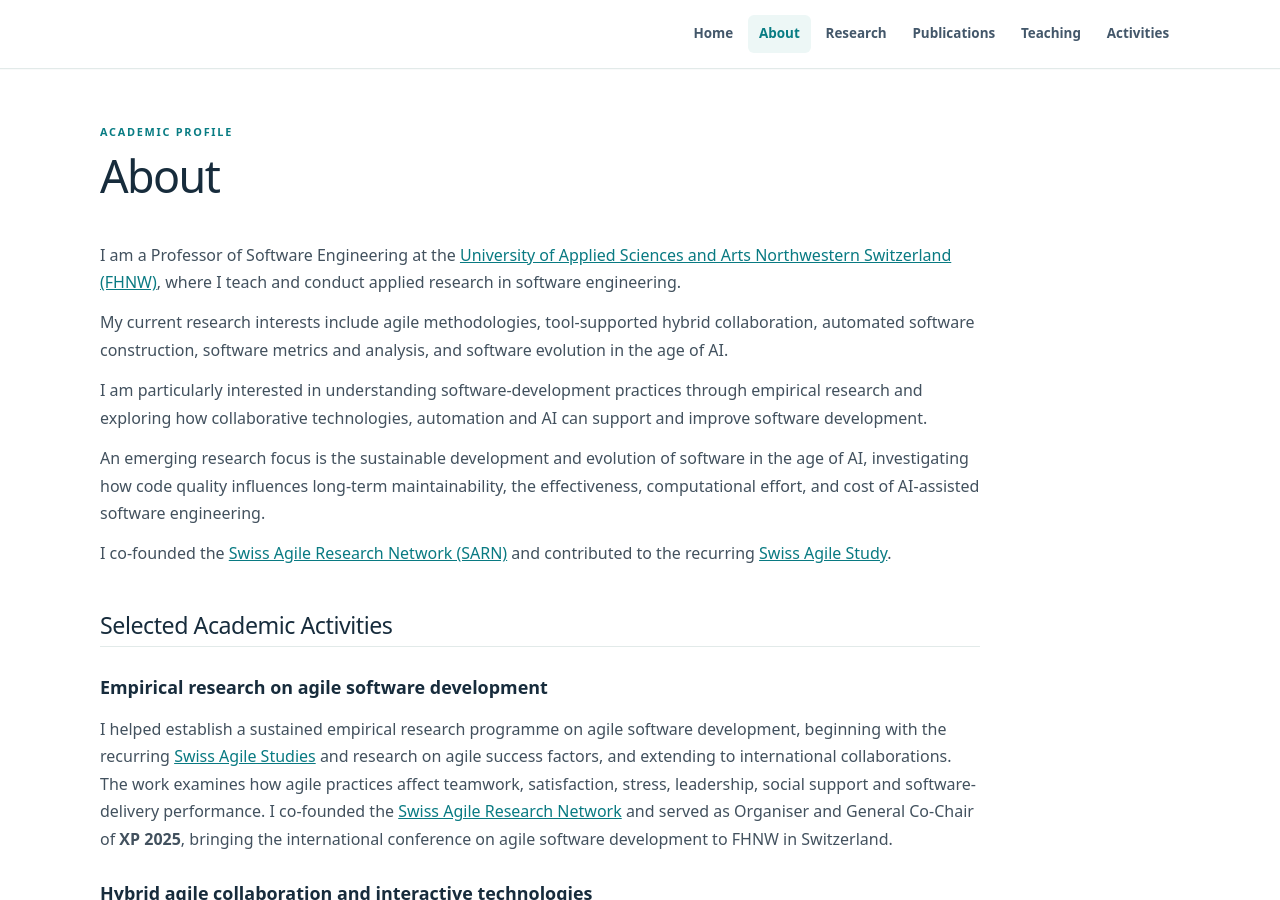
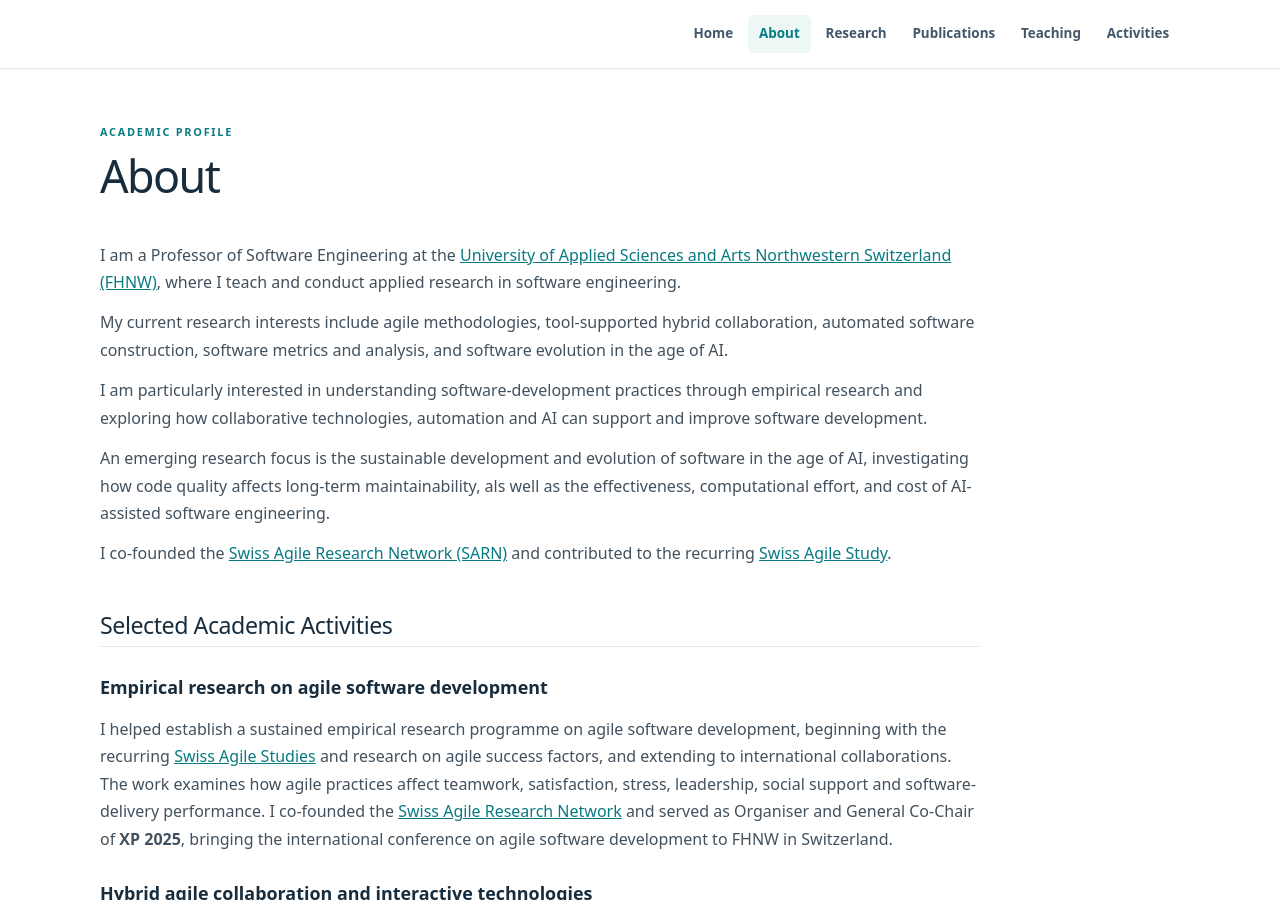
Before and after one commit to martinkropp/martinkropp.github.io, a Jekyll site: the page built from about.md, in a window 1280 px wide and 900 px high. Built offline with Jekyll 4.4.1, drawn with Linux system fonts in a browser that asks for light colours.

Commit message:
rephrase research interest sentence

```diff
--- a/about.md
+++ b/about.md
@@ -10,7 +10,7 @@ My current research interests include agile methodologies, tool-supported hybrid
 
 I am particularly interested in understanding software-development practices through empirical research and exploring how collaborative technologies, automation and AI can support and improve software development.
 
-An emerging research focus is the sustainable development and evolution of software in the age of AI, investigating how code quality influences long-term maintainability, the effectiveness, computational effort, and cost of AI-assisted software engineering.
+An emerging research focus is the sustainable development and evolution of software in the age of AI, investigating how code quality affects long-term maintainability, als well as the effectiveness, computational effort, and cost of AI-assisted software engineering.
 
 I co-founded the [Swiss Agile Research Network (SARN)](http://www.swissagileresearchnetwork.ch/) and contributed to the recurring [Swiss Agile Study](http://www.swissagilestudy.ch/).
 
```
